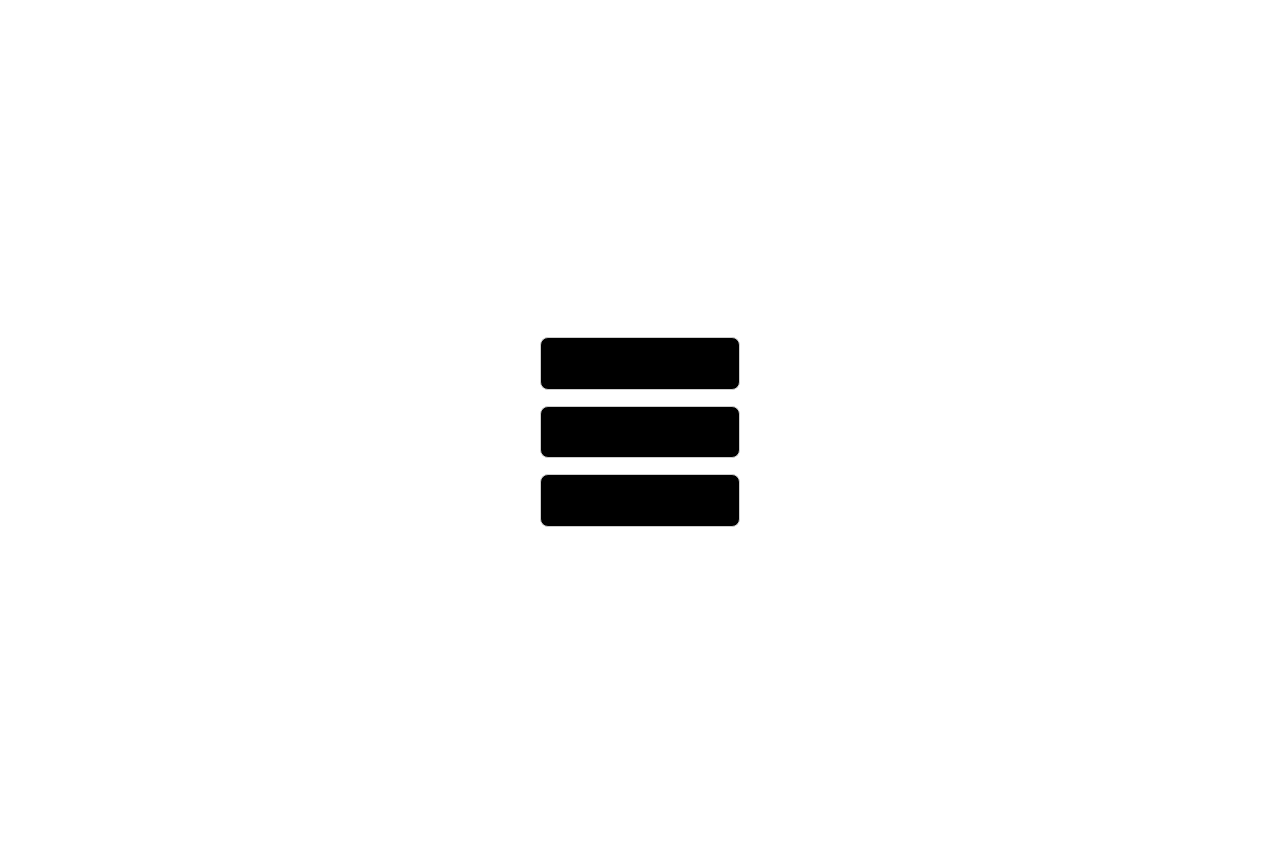
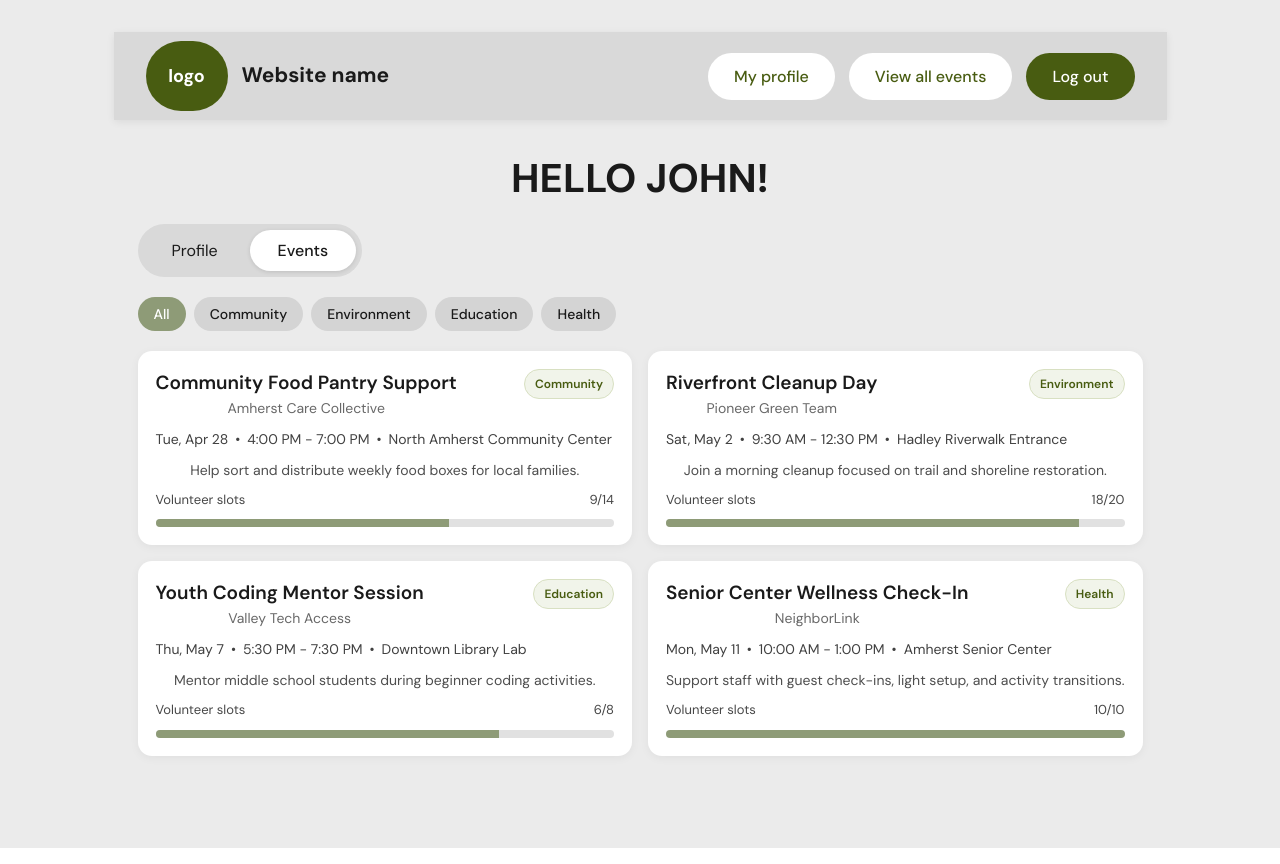
Before and after one commit to sarangkale/Team4CS320VolunteerApplication, a React (Vite) app: page /volunteer_dashboard/events in a window 1280 px wide. Built offline with nearby package versions, Linux system fonts and the light colour scheme.

Commit message:
AI generated skeleton for vol_events

```diff
--- a/src/pages/volunteer_dashboard_events.jsx
+++ b/src/pages/volunteer_dashboard_events.jsx
@@ -1,39 +1,413 @@
+import { useMemo, useState } from "react";
 import { useNavigate } from "react-router";
 
-export default function VolunteerDashboard() {
+// GENERATED USING GITHUB COPILOT - NOT FINAL DESIGN OR IMPLEMENTATION, JUST A STARTING POINT FOR FRONTEND DEVELOPMENT.
+const MOCK_EVENTS = [
+	{
+		id: 1,
+		title: "Community Food Pantry Support",
+		organization: "Amherst Care Collective",
+		date: "Tue, Apr 28",
+		time: "4:00 PM - 7:00 PM",
+		location: "North Amherst Community Center",
+		description: "Help sort and distribute weekly food boxes for local families.",
+		slotsFilled: 9,
+		slotsTotal: 14,
+		category: "Community",
+	},
+	{
+		id: 2,
+		title: "Riverfront Cleanup Day",
+		organization: "Pioneer Green Team",
+		date: "Sat, May 2",
+		time: "9:30 AM - 12:30 PM",
+		location: "Hadley Riverwalk Entrance",
+		description: "Join a morning cleanup focused on trail and shoreline restoration.",
+		slotsFilled: 18,
+		slotsTotal: 20,
+		category: "Environment",
+	},
+	{
+		id: 3,
+		title: "Youth Coding Mentor Session",
+		organization: "Valley Tech Access",
+		date: "Thu, May 7",
+		time: "5:30 PM - 7:30 PM",
+		location: "Downtown Library Lab",
+		description: "Mentor middle school students during beginner coding activities.",
+		slotsFilled: 6,
+		slotsTotal: 8,
+		category: "Education",
+	},
+	{
+		id: 4,
+		title: "Senior Center Wellness Check-In",
+		organization: "NeighborLink",
+		date: "Mon, May 11",
+		time: "10:00 AM - 1:00 PM",
+		location: "Amherst Senior Center",
+		description: "Support staff with guest check-ins, light setup, and activity transitions.",
+		slotsFilled: 10,
+		slotsTotal: 10,
+		category: "Health",
+	},
+];
+
+const CATEGORY_FILTERS = ["All", "Community", "Environment", "Education", "Health"];
+
+export default function VolunteerDashboardEvents() {
 	const navigate = useNavigate();
+	const [selectedCategory, setSelectedCategory] = useState("All");
+
+	const visibleEvents = useMemo(() => {
+		if (selectedCategory === "All") return MOCK_EVENTS;
+		return MOCK_EVENTS.filter((event) => event.category === selectedCategory);
+	}, [selectedCategory]);
 
 	return (
-		<div style={styles.page}>
-			<button type="button" style={styles.button} onClick={() => navigate("/volunteer_dashboard/profile")}>
-				Profile
-			</button>
-			<button type="button" style={styles.button} onClick={() => navigate("/volunteer_dashboard/events")}>
-				View All Events
-			</button>
-			<button type="button" style={styles.button} onClick={() => navigate("/login")}>
-				Logout
-			</button>
-		</div>
+		<>
+			<style>{`
+				@import url('https://fonts.googleapis.com/css2?family=DM+Sans:wght@300;400;500;600;700&display=swap');
+				*, *::before, *::after { box-sizing: border-box; margin: 0; padding: 0; }
+				:root {
+					--green-dark: #485C11;
+					--green-mid: #8E9B77;
+					--green-soft: #c5d09c;
+					--bg-gray: #ebebeb;
+					--panel-gray: #d9d9d9;
+					--text: #1a1a1a;
+					--text-muted: #686868;
+					--white: #ffffff;
+					--pill: 9999px;
+				}
+				body {
+					font-family: 'DM Sans', sans-serif;
+					background: var(--bg-gray);
+					min-height: 100vh;
+					color: var(--text);
+				}
+				button, input {
+					font-family: 'DM Sans', sans-serif;
+				}
+
+				.nav {
+					background: var(--panel-gray);
+					display: flex;
+					align-items: center;
+					padding: 0 32px;
+					height: 88px;
+					gap: 14px;
+					position: sticky;
+					top: 0;
+					z-index: 20;
+					box-shadow: 0 2px 8px rgba(0, 0, 0, 0.07);
+				}
+				.nav-logo {
+					background: var(--green-dark);
+					color: var(--white);
+					border-radius: var(--pill);
+					width: 82px;
+					height: 70px;
+					display: flex;
+					align-items: center;
+					justify-content: center;
+					font-weight: 700;
+					font-size: 18px;
+					flex-shrink: 0;
+				}
+				.nav-site-name {
+					font-weight: 700;
+					font-size: 21px;
+					margin-right: auto;
+				}
+				.nav-btn {
+					background: var(--white);
+					color: var(--green-dark);
+					border: none;
+					border-radius: var(--pill);
+					padding: 13px 26px;
+					font-size: 16px;
+					font-weight: 500;
+					cursor: pointer;
+					transition: background 0.2s, transform 0.15s;
+				}
+				.nav-btn:hover {
+					background: var(--green-soft);
+					transform: translateY(-1px);
+				}
+				.nav-btn-logout {
+					background: var(--green-dark);
+					color: var(--white);
+					border: none;
+					border-radius: var(--pill);
+					padding: 13px 26px;
+					font-size: 16px;
+					font-weight: 500;
+					cursor: pointer;
+					transition: background 0.2s, transform 0.15s;
+				}
+				.nav-btn-logout:hover {
+					background: #3a4c0d;
+					transform: translateY(-1px);
+				}
+
+				.main {
+					max-width: 1140px;
+					margin: 0 auto;
+					padding: 36px 24px 60px;
+				}
+				.heading {
+					font-size: 40px;
+					font-weight: 700;
+					margin-bottom: 24px;
+				}
+
+				.section-top {
+					display: flex;
+					align-items: center;
+					justify-content: space-between;
+					gap: 16px;
+					margin-bottom: 20px;
+				}
+				.tabs {
+					background: var(--panel-gray);
+					border-radius: var(--pill);
+					padding: 6px;
+					display: inline-flex;
+					gap: 4px;
+				}
+				.tab-btn {
+					background: transparent;
+					border: none;
+					border-radius: var(--pill);
+					padding: 10px 28px;
+					font-size: 16px;
+					font-weight: 400;
+					cursor: pointer;
+					transition: background 0.2s;
+					color: var(--text);
+				}
+				.tab-btn.active {
+					background: var(--white);
+					font-weight: 500;
+					box-shadow: 0 1px 4px rgba(0, 0, 0, 0.12);
+				}
+				.tab-btn:not(.active):hover {
+					background: rgba(255, 255, 255, 0.55);
+				}
+
+				.filters {
+					display: flex;
+					flex-wrap: wrap;
+					gap: 8px;
+					margin-bottom: 20px;
+				}
+				.filter-btn {
+					border: none;
+					border-radius: var(--pill);
+					padding: 8px 16px;
+					font-size: 14px;
+					cursor: pointer;
+					background: #d4d4d4;
+					color: var(--text);
+					transition: background 0.2s;
+				}
+				.filter-btn:hover {
+					background: #c6c6c6;
+				}
+				.filter-btn.active {
+					background: var(--green-mid);
+					color: var(--white);
+				}
+
+				.events-grid {
+					display: grid;
+					grid-template-columns: repeat(2, minmax(0, 1fr));
+					gap: 16px;
+				}
+				.event-card {
+					background: var(--white);
+					border-radius: 14px;
+					padding: 18px;
+					box-shadow: 0 2px 10px rgba(0, 0, 0, 0.05);
+					display: flex;
+					flex-direction: column;
+					gap: 10px;
+				}
+				.event-header {
+					display: flex;
+					justify-content: space-between;
+					gap: 10px;
+					align-items: flex-start;
+				}
+				.event-title {
+					font-size: 19px;
+					font-weight: 600;
+				}
+				.event-org {
+					font-size: 14px;
+					color: var(--text-muted);
+				}
+				.event-tag {
+					background: #f1f4ea;
+					border: 1px solid #d8e0c2;
+					color: var(--green-dark);
+					font-size: 12px;
+					font-weight: 600;
+					padding: 5px 10px;
+					border-radius: var(--pill);
+					white-space: nowrap;
+				}
+				.event-meta {
+					display: flex;
+					flex-wrap: wrap;
+					gap: 7px;
+					font-size: 14px;
+					color: #404040;
+				}
+				.event-desc {
+					font-size: 14px;
+					line-height: 1.45;
+					color: #4e4e4e;
+				}
+				.progress-row {
+					display: flex;
+					justify-content: space-between;
+					align-items: center;
+					font-size: 13px;
+					color: #474747;
+				}
+				.progress-track {
+					height: 8px;
+					border-radius: 999px;
+					background: #e1e1e1;
+					overflow: hidden;
+				}
+				.progress-fill {
+					height: 100%;
+					background: var(--green-mid);
+				}
+
+				.empty-state {
+					background: var(--white);
+					border-radius: 14px;
+					padding: 28px;
+					text-align: center;
+					color: var(--text-muted);
+				}
+
+				@media (max-width: 920px) {
+					.nav {
+						padding: 10px 16px;
+						height: auto;
+						flex-wrap: wrap;
+					}
+					.nav-site-name {
+						font-size: 18px;
+					}
+					.nav-btn,
+					.nav-btn-logout {
+						padding: 10px 18px;
+						font-size: 14px;
+					}
+					.heading {
+						font-size: 30px;
+					}
+					.events-grid {
+						grid-template-columns: 1fr;
+					}
+				}
+
+				@media (max-width: 620px) {
+					.main {
+						padding: 28px 16px 40px;
+					}
+					.section-top {
+						flex-direction: column;
+						align-items: flex-start;
+					}
+					.tabs {
+						width: 100%;
+						display: grid;
+						grid-template-columns: 1fr 1fr;
+					}
+					.tab-btn {
+						padding: 10px 14px;
+					}
+				}
+			`}</style>
+
+			<nav className="nav">
+				<div className="nav-logo">logo</div>
+				<span className="nav-site-name">Website name</span>
+				<button className="nav-btn" onClick={() => navigate("/volunteer_dashboard/profile")}>My profile</button>
+				<button className="nav-btn" onClick={() => navigate("/volunteer_dashboard/events")}>View all events</button>
+				<button className="nav-btn-logout" onClick={() => navigate("/login")}>Log out</button>
+			</nav>
+
+			<main className="main">
+				<h1 className="heading">HELLO JOHN!</h1>
+
+				<div className="section-top">
+					<div className="tabs">
+						<button className="tab-btn" onClick={() => navigate("/volunteer_dashboard/profile")}>Profile</button>
+						<button className="tab-btn active" onClick={() => navigate("/volunteer_dashboard/events")}>Events</button>
+					</div>
+				</div>
+
+				<div className="filters">
+					{CATEGORY_FILTERS.map((category) => (
+						<button
+							key={category}
+							type="button"
+							className={`filter-btn${selectedCategory === category ? " active" : ""}`}
+							onClick={() => setSelectedCategory(category)}
+						>
+							{category}
+						</button>
+					))}
+				</div>
+
+				{visibleEvents.length > 0 ? (
+					<div className="events-grid">
+						{visibleEvents.map((event) => {
+							const fillPercent = Math.min(100, Math.round((event.slotsFilled / event.slotsTotal) * 100));
+
+							return (
+								<article key={event.id} className="event-card">
+									<div className="event-header">
+										<div>
+											<h2 className="event-title">{event.title}</h2>
+											<p className="event-org">{event.organization}</p>
+										</div>
+										<span className="event-tag">{event.category}</span>
+									</div>
+
+									<div className="event-meta">
+										<span>{event.date}</span>
+										<span>•</span>
+										<span>{event.time}</span>
+										<span>•</span>
+										<span>{event.location}</span>
+									</div>
+
+									<p className="event-desc">{event.description}</p>
+
+									<div className="progress-row">
+										<span>Volunteer slots</span>
+										<span>{event.slotsFilled}/{event.slotsTotal}</span>
+									</div>
+									<div className="progress-track">
+										<div className="progress-fill" style={{ width: `${fillPercent}%` }} />
+									</div>
+								</article>
+							);
+						})}
+					</div>
+				) : (
+					<div className="empty-state">No events found for this category right now.</div>
+				)}
+			</main>
+		</>
 	);
 }
-
-const styles = {
-	page: {
-		minHeight: "100vh",
-		display: "flex",
-		flexDirection: "column",
-		alignItems: "center",
-		justifyContent: "center",
-		gap: "1rem",
-	},
-	button: {
-		minWidth: "200px",
-		padding: "0.9rem 1.25rem",
-		border: "1px solid #ccc",
-		borderRadius: "8px",
-		background: "black",
-		cursor: "pointer",
-		fontSize: "1rem",
-	},
-};
```
